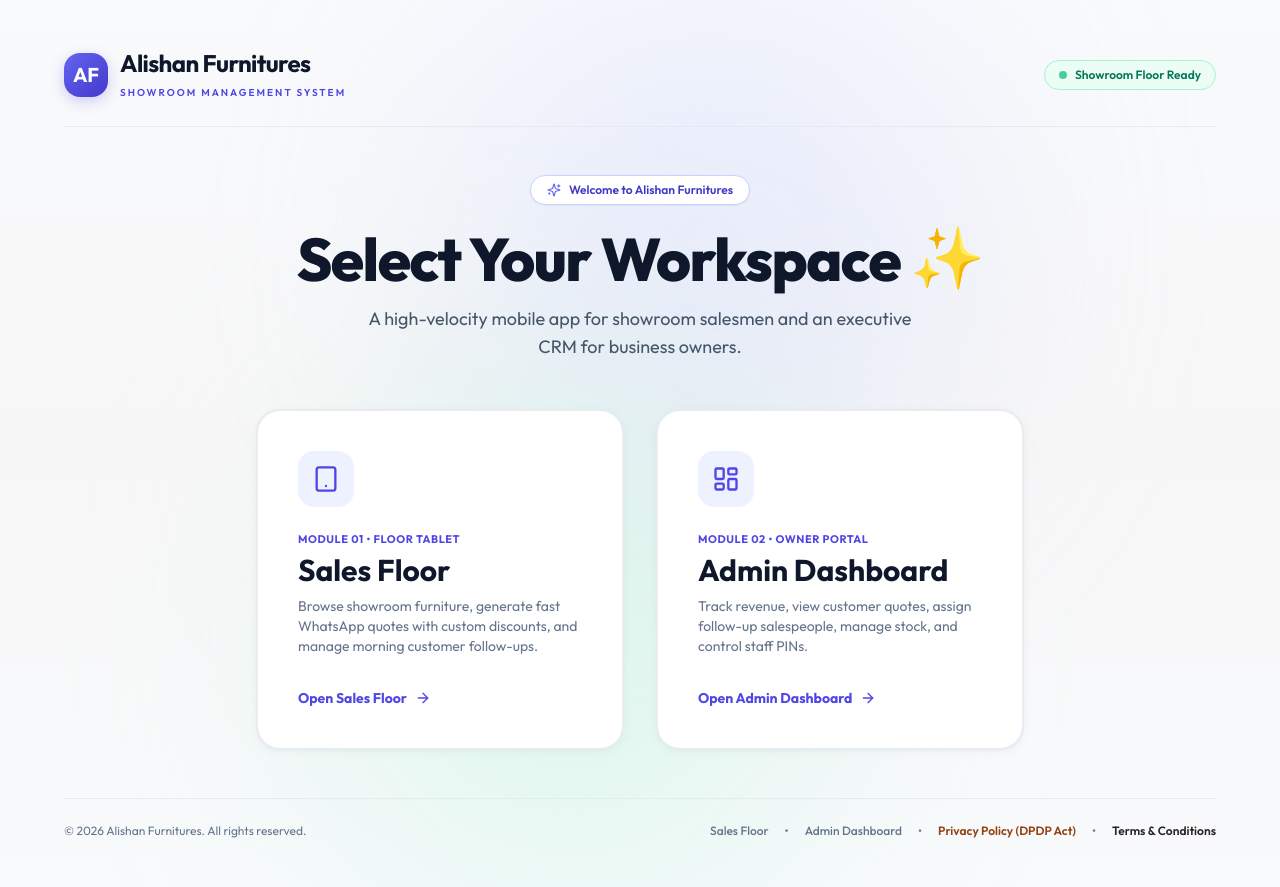
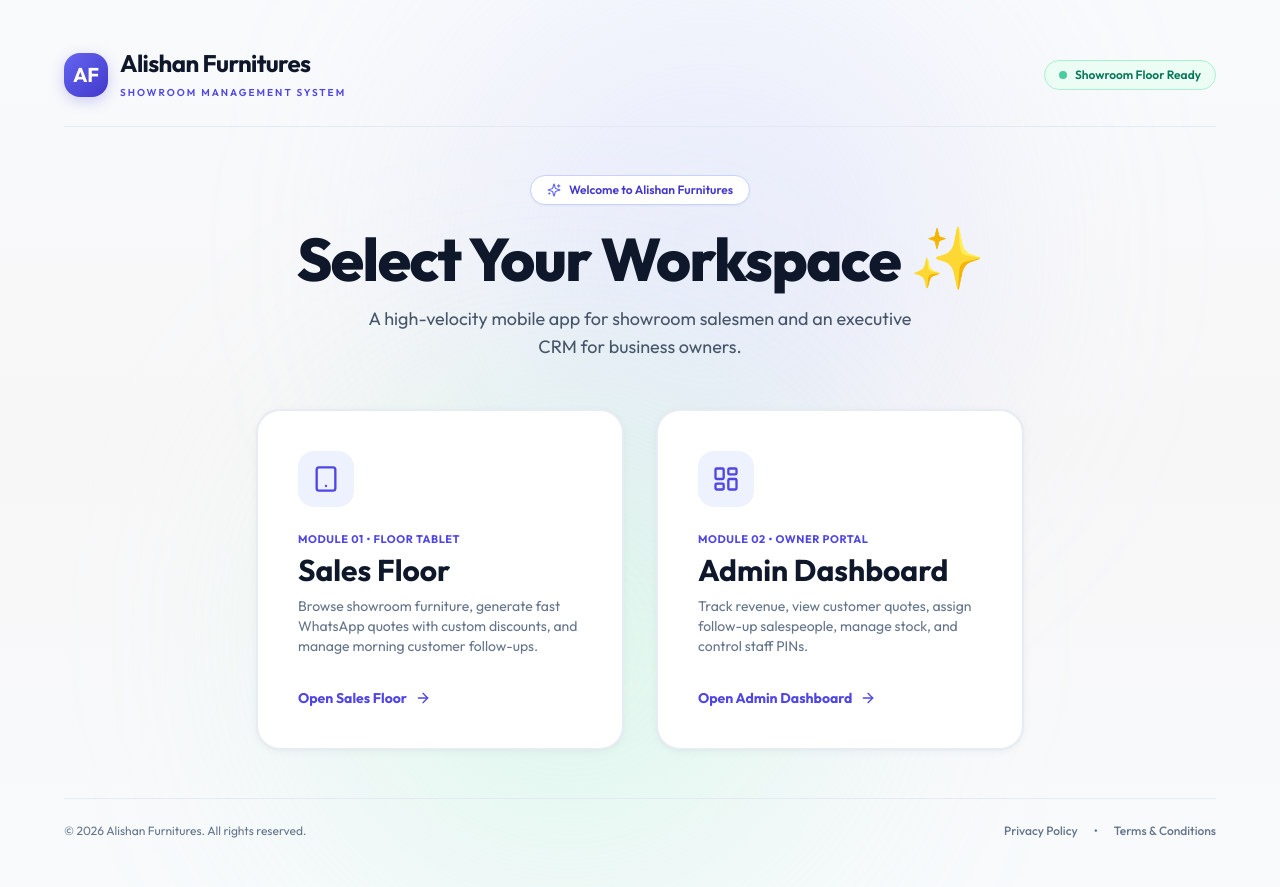
Before and after one commit to muzammilkittur789-es/Furniture-Retail-CRM, a Next.js app: page / in a window 1280 px wide. Built offline with nearby package versions, Linux system fonts and the light colour scheme.

Commit message:
fix(footer): remove sales floor and admin links, and remove bracketed DPDP text from privacy policy

```diff
--- a/app/(quote)/quote/[id]/page.tsx
+++ b/app/(quote)/quote/[id]/page.tsx
@@ -191,7 +191,7 @@ export default async function CustomerQuotePage({ params }: QuotePageProps) {
         <span className="hidden sm:inline">•</span>
         <div className="flex items-center gap-3">
           <a href="/privacy-policy" target="_blank" className="hover:text-slate-600 underline underline-offset-2">
-            Privacy Policy (DPDP Act 2023)
+            Privacy Policy
           </a>
           <span>•</span>
           <a href="/terms" target="_blank" className="hover:text-slate-600 underline underline-offset-2">
--- a/app/page.tsx
+++ b/app/page.tsx
@@ -102,14 +102,10 @@ export default function RootHomePage() {
       {/* Footer */}
       <footer className="relative z-10 max-w-6xl w-full mx-auto border-t border-slate-200/80 pt-6 flex flex-col sm:flex-row items-center justify-between text-xs text-slate-500 gap-4">
         <p>© 2026 Alishan Furnitures. All rights reserved.</p>
-        <div className="flex flex-wrap items-center justify-center gap-3 sm:gap-4 text-xs font-medium">
-          <Link href="/sales" className="hover:text-indigo-600 transition">Sales Floor</Link>
+        <div className="flex items-center gap-3 sm:gap-4 text-xs font-medium">
+          <Link href="/privacy-policy" className="hover:text-indigo-600 transition">Privacy Policy</Link>
           <span>•</span>
-          <Link href="/admin" className="hover:text-indigo-600 transition">Admin Dashboard</Link>
-          <span>•</span>
-          <Link href="/privacy-policy" className="hover:text-indigo-600 transition text-amber-800 font-semibold">Privacy Policy (DPDP Act)</Link>
-          <span>•</span>
-          <Link href="/terms" className="hover:text-indigo-600 transition text-stone-800 font-semibold">Terms & Conditions</Link>
+          <Link href="/terms" className="hover:text-indigo-600 transition">Terms & Conditions</Link>
         </div>
       </footer>
     </div>
--- a/components/admin/admin-shell.tsx
+++ b/components/admin/admin-shell.tsx
@@ -198,7 +198,7 @@ export function AdminShell({ children }: AdminShellProps) {
 
           <div className="flex items-center justify-between text-[10px] text-slate-500 px-1">
             <Link href="/privacy-policy" target="_blank" className="hover:text-slate-300 transition underline underline-offset-2">
-              Privacy (DPDP Act)
+              Privacy Policy
             </Link>
             <span>•</span>
             <Link href="/terms" target="_blank" className="hover:text-slate-300 transition underline underline-offset-2">
```
